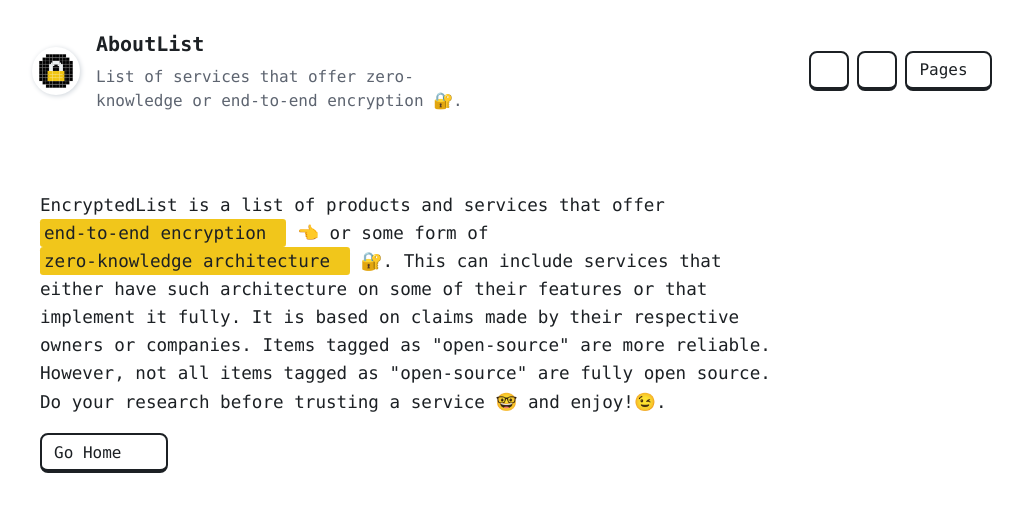
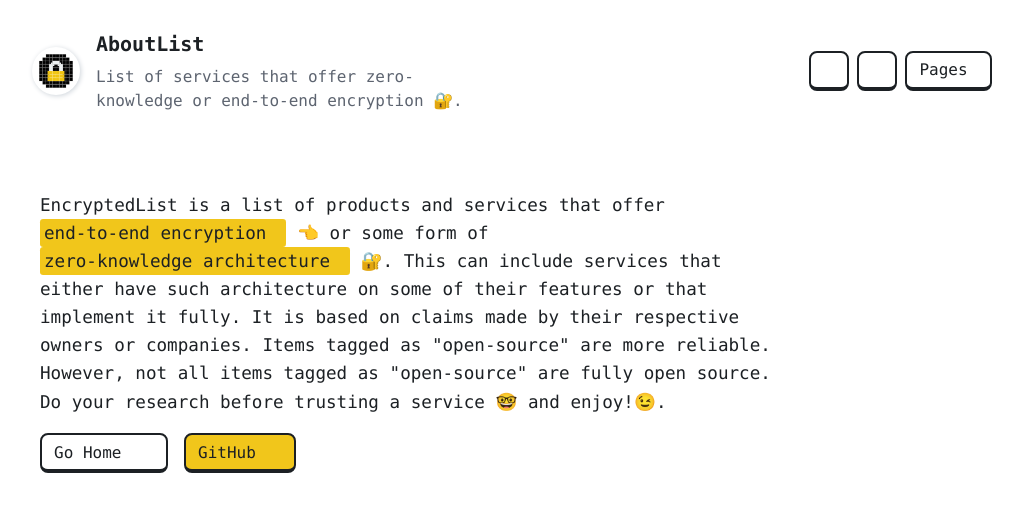
Before and after one commit to Uvacoder/encrypted-collection-airtable, a Vue app: page /about in a window 1280 px wide. Shown: the top 512 px of the page, without its empty margins (128-1151 px from the left). Built offline with nearby package versions, Linux system fonts and the light colour scheme; a web font is replaced by a local one.

Commit message:
feature: add link to project github page

```diff
--- a/src/components/ProductList.vue
+++ b/src/components/ProductList.vue
@@ -216,13 +216,6 @@
 	padding: 3rem;
 }
 
-.product-list > .no-results img {
-	/* width: 25%;
-	height: auto;
-	display: block;
-	margin: 0 auto 1rem auto; */
-}
-
 .product-list > .no-results h3 {
 	margin: 1rem auto;
 	text-align: center;
--- a/src/views/About.vue
+++ b/src/views/About.vue
@@ -7,6 +7,8 @@
             Items tagged as "open-source" are more reliable. However, not all items tagged as "open-source" are fully open source.
             Do your research before trusting a service 🤓 and enjoy!😉.
         </p>
+
+        <div class="links">
             <app-button-link
                 :path="'/'"
                 :label="'Go Home'"
@@ -14,6 +16,12 @@
                 Go Home
                 <i class="gg-corner-right-up"></i>
             </app-button-link>
+
+            <a title="Go To GitHub Repo" aria-label="Go To GitHub Repo" target="_blank" rel="noopener" href="https://github.com/oneminch/encrypted-list">
+                GitHub
+                <i class="gg-external"></i>
+            </a>
+        </div>
     </div>
 </template>
 
@@ -63,8 +71,44 @@
     justify-content: space-between;
 }
 
-#about > a {
+#about .links {
+    display: flex;
+    align-items: center;
+    justify-content: flex-start;
+}
+
+#about .links > a {
+}
+
+#about .links > :first-child {
     width: 8rem;
+    margin-right: 1rem;
+}
+
+#about .links > :last-child {
+    width: 7rem;
+    margin: 0;
+	height: 2.5rem;
+    font-size: 1rem;
+    cursor: pointer;
+	padding: 0 .75rem;
+    text-decoration: none;
+    display: flex;
+    align-items: center;
+    justify-content: space-between;
+	border: 2px solid;
+	border-bottom: 4px solid;
+	border-radius: 0.5rem;
+	color: var(--text-color);
+    background-color: var(--filter-reset-bg-color);
+	border-color:  var(--filter-reset-border-color);
+}
+
+#about .links > :last-child i {
+    --ggs: 0.9;
+    margin: 0;
+	margin-left: .65rem;
+	color: var(--text-color);
 }
 
 @media only screen and (max-width: 480px) {
```
Lines whose indentation alone changed are shown as unchanged.
